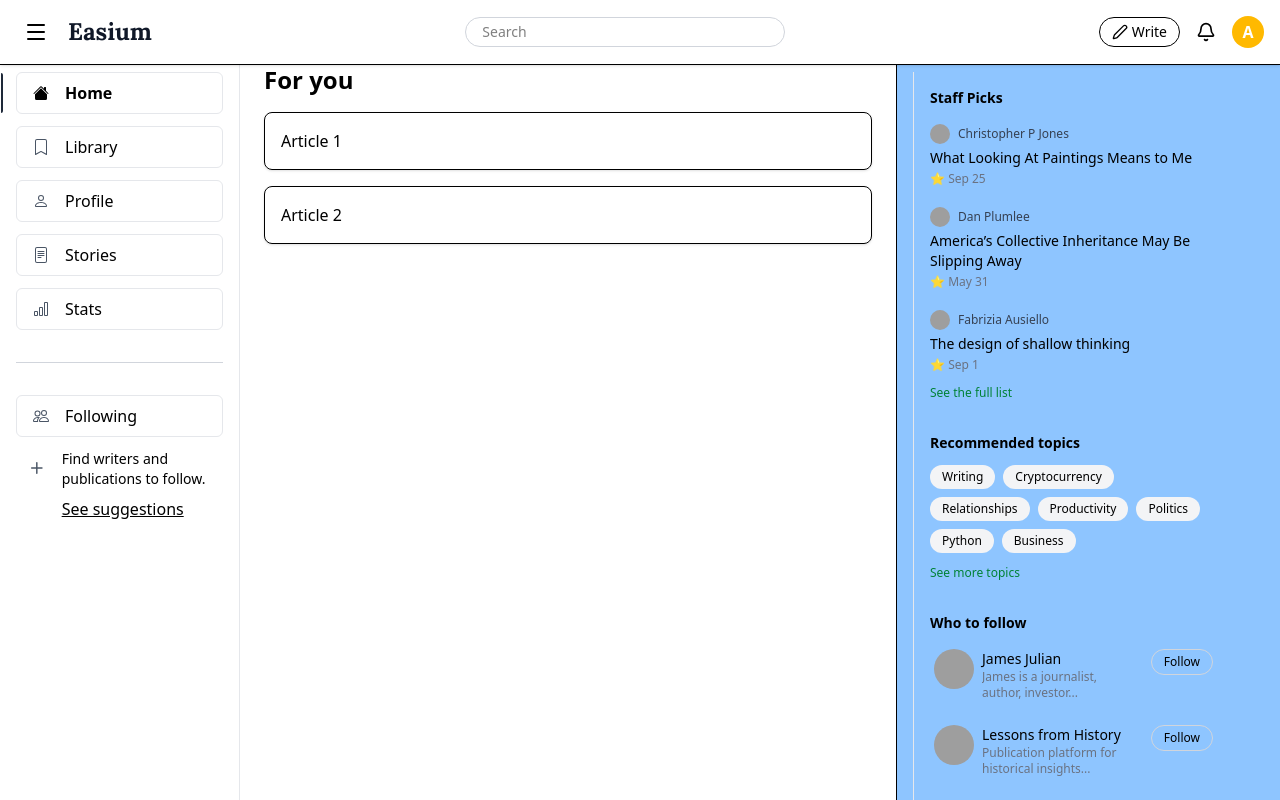
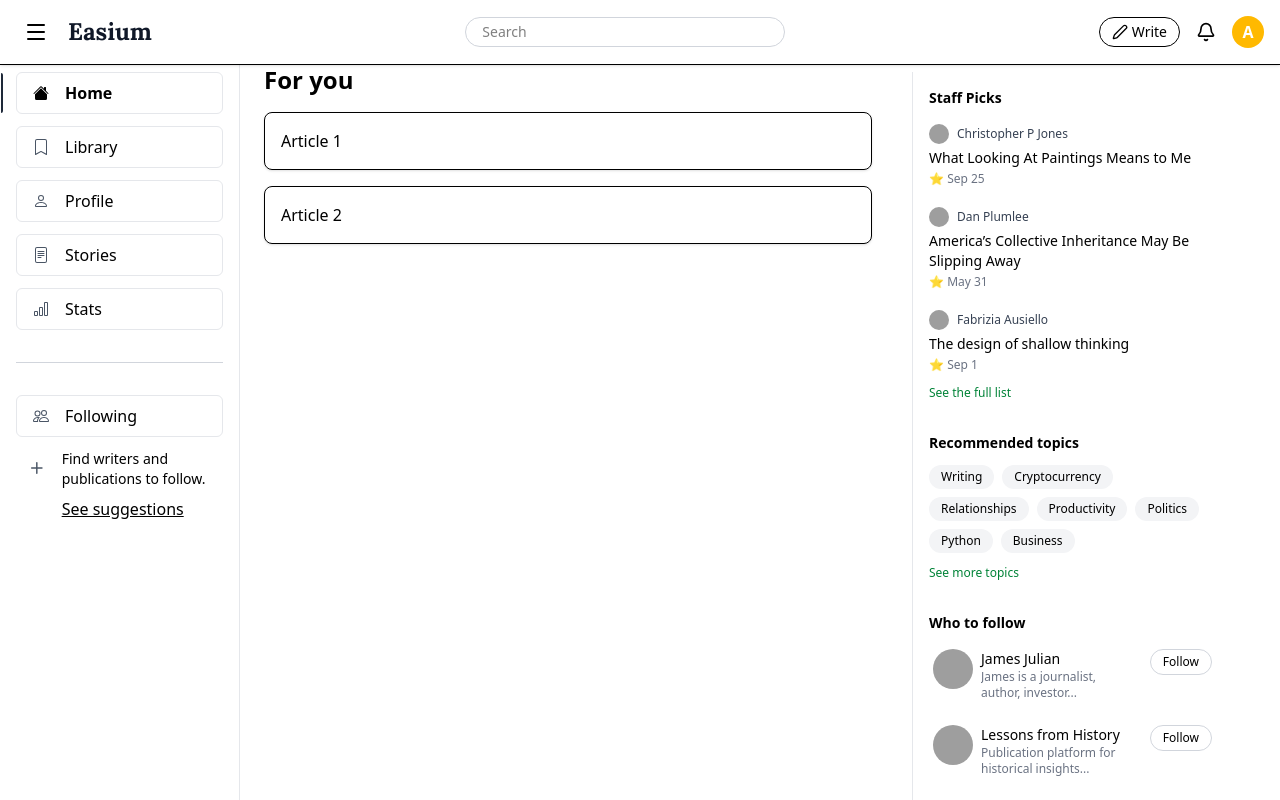
Before and after one commit to NgocPMT/FA25_FER202_GROUP_3, a React (Vite) app: page /home in a window 1280 px wide. Built offline with nearby package versions, Linux system fonts and the light colour scheme; grey boxes are pictures that could not be loaded.

Commit message:
fix HomeDashboard UI Conflict

```diff
--- a/src/routes/HomeDashboard.jsx
+++ b/src/routes/HomeDashboard.jsx
@@ -19,7 +19,7 @@ const HomeDashboard = () => {
         <Articles />
       </main>
 
-      <div className="fixed top-14 right-0 h-[calc(100%-56px)] w-96 bg-blue-300 border-l p-4">
+      <div className="fixed top-14 right-0 h-[calc(100%-56px)] w-96 p-4">
         <Sidebar />
       </div>
     </div>
```
